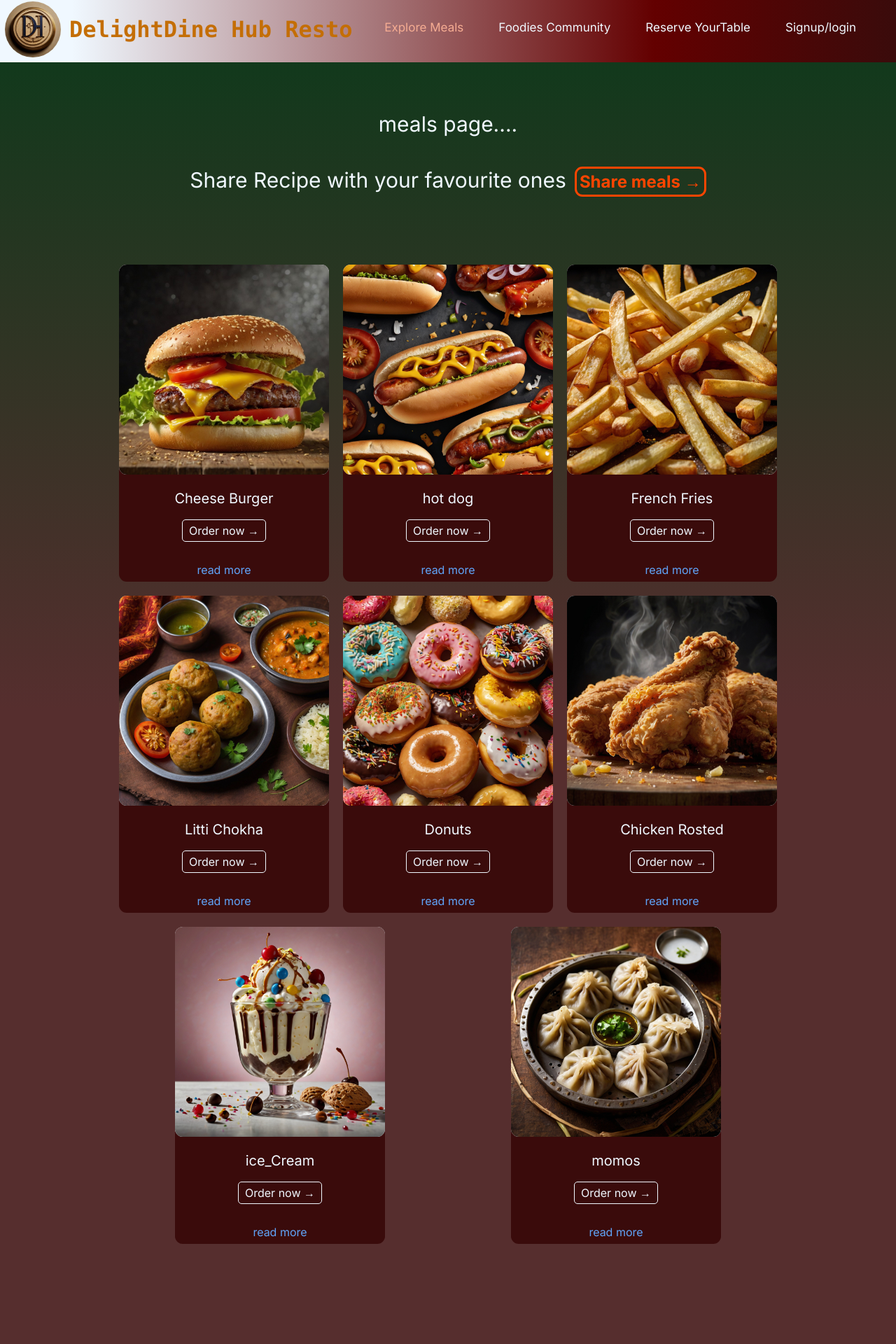
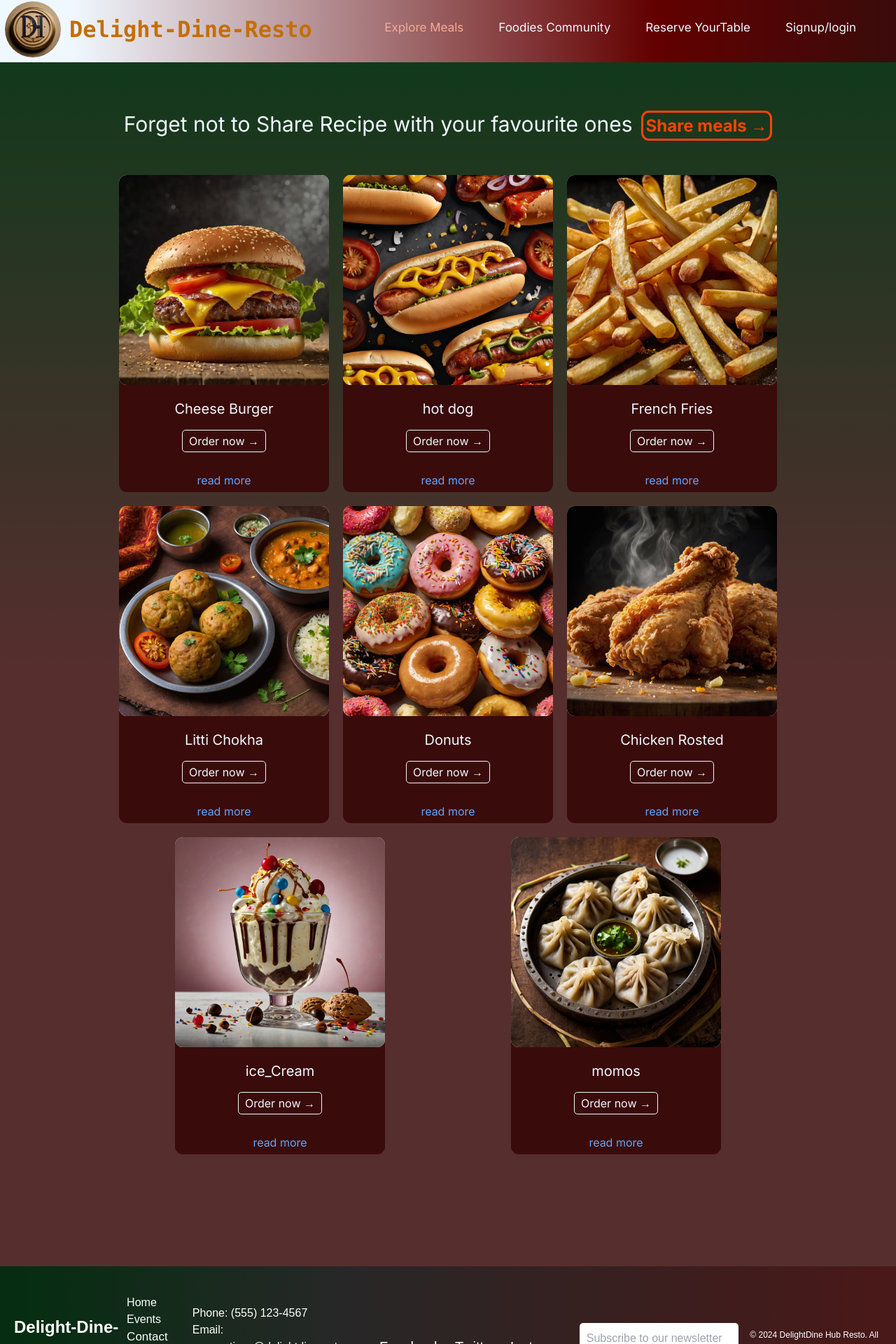
Before and after one commit to shubhamkumar200328/DelightDineResto, a Next.js app: page /meals in a window 1280 px wide. Shown: the part 5-1925 px from the top of the page at 70% size. Built offline with nearby package versions, Linux system fonts and the light colour scheme.

Commit message:
Phase-1: a basic work has been done

```diff
--- a/src/app/about/page.tsx
+++ b/src/app/about/page.tsx
@@ -30,14 +30,14 @@ function page() {
 
             <div className={classes.restoIntroP}>
               <h1>Introduction: </h1>
-              Welcome to DelightDine Hub Resto, where culinary artistry meets a
+              Welcome to Delight-Dine-Resto, where culinary artistry meets a
               warm and inviting atmosphere. Established in 1985, our restaurant
               was founded with a passion for creating memorable dining
               experiences. Our mission is to offer exceptional food, impeccable
               service, and a welcoming environment that makes every guest feel
-              like family. At DelightDine Hub Resto, we value quality,
-              creativity, and sustainability, striving to provide a dining
-              experience that delights the senses and nourishes the soul.
+              like family. At Delight-Dine-Resto, we value quality, creativity,
+              and sustainability, striving to provide a dining experience that
+              delights the senses and nourishes the soul.
             </div>
           </li>
           <li>
@@ -45,7 +45,7 @@ function page() {
             <p>Chef's Bio: </p>
             <p>Chef David Martinez - Our Culinary Maestro</p>
             With over 5 years of culinary experience, Chef David Martinez leads
-            the kitchen at DelightDine Hub Resto with unparalleled expertise and
+            the kitchen at Delight-Dine-Resto with unparalleled expertise and
             creativity. Trained at Prestigious Culinary School and having worked
             in renowned kitchens around the world, Chef David Martinez brings a
             unique blend of traditional techniques and innovative flair to our
--- a/src/app/meals/page.tsx
+++ b/src/app/meals/page.tsx
@@ -17,15 +17,15 @@ function page() {
   return (
     <div>
       <Header />
-      <h1 className=" text-3xl text-center my-11">meals page....</h1>
-      <p className=" text-3xl text-center my-3">
-        <span className=" mr-3">Share Recipe with your favourite ones</span>
+      <p className=" text-3xl text-center my-8">
+        <span className=" mr-3">
+          Forget not to Share Recipe with your favourite ones
+        </span>
         <Link href="/meals/share_meals" className={styles.sharemeals}>
           Share meals →
         </Link>
       </p>
-
-      <div className="CblogDiv1 mx-40 mt-20">
+      <div className="CblogDiv1 mx-40 mt-5">
         <div className="CblogPostDiv">
           <p className="Ccircle">
             <Image
@@ -205,6 +205,7 @@ function page() {
           </p>
         </div>
       </div>
+
       <div className=" mt-40">
         <FooterNav />
       </div>
--- a/src/components/FooterNav.tsx
+++ b/src/components/FooterNav.tsx
@@ -1,25 +1,3 @@
-// import React from "react"
-// import Navlink from "./Nav-link"
-
-// function FooterNav() {
-//   return (
-//     <div className=" CdivOuter">
-//       <div className="CdivNavigation">
-//         <h1 className=" text-red-400 text-4xl text-center mt-7">
-//           Footer Navigation
-//         </h1>
-//         <ul>
-//           <li className="Cli">
-//             <Navlink href="/about">AboutUs</Navlink>
-//           </li>
-//         </ul>
-//       </div>
-//     </div>
-//   )
-// }
-
-// export default FooterNav
-
 import React from "react"
 import styles from "@/components/FooterNav.module.css"
 import Link from "next/link"
@@ -29,7 +7,7 @@ const FooterNav = () => {
   return (
     <footer className={styles.footerContainer}>
       <div className={styles.footerContent}>
-        <div className={styles.logo}>DelightDine Hub Resto</div>
+        <div className={styles.logo}>Delight-Dine-Resto</div>
         <div className={styles.section}>
           <ul>
             <li className={styles.link}>
@@ -48,7 +26,7 @@ const FooterNav = () => {
         </div>
         <div className={styles.section}>
           <p>Phone: (555) 123-4567</p>
-          <p>Email: reservations@delightdinehub.com</p>
+          <p>Email: reservations@delightdineresto.com</p>
           <p>Address: 123 Flavor Street, Gourmet City, Foodland</p>
         </div>
         <div className={styles.socialMedia}>
--- a/src/components/header.tsx
+++ b/src/components/header.tsx
@@ -17,9 +17,7 @@ function Header() {
               priority
             />
           </p>
-          <p className=" mt-4 ml-3 font-bold font-mono">
-            DelightDine Hub Resto
-          </p>
+          <p className=" mt-4 ml-3 font-bold font-mono">Delight-Dine-Resto</p>
         </div>
         <div>
           <ul className="Cul">
```
